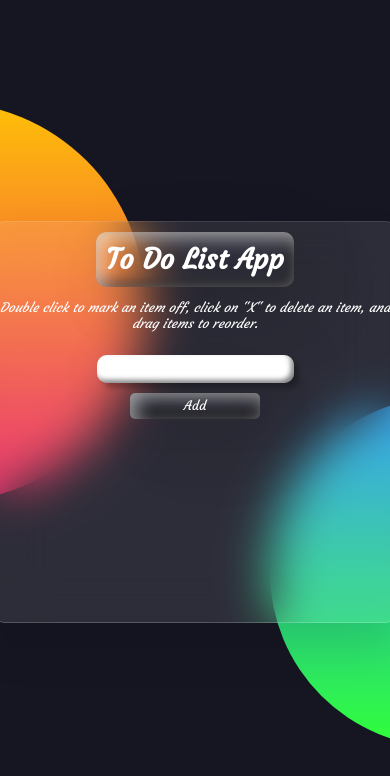
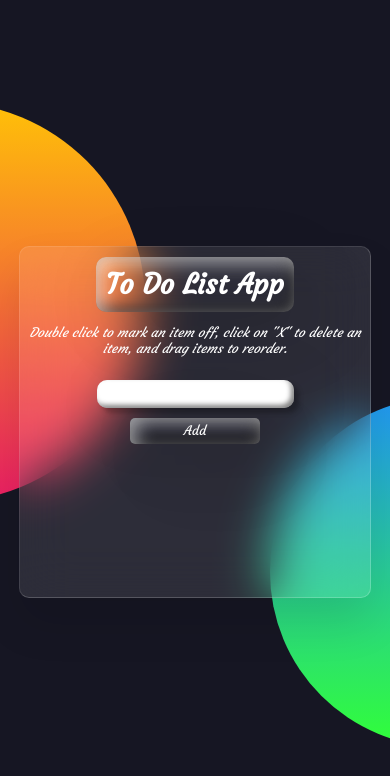
Before and after one commit to Alqatrony/ToDo-List-app, a plain HTML site: page index.html in a window 390 px wide. Drawn offline with nearby package versions, Linux system fonts and the light colour scheme.

Commit message:
modify some come

```diff
--- a/css/style.css
+++ b/css/style.css
@@ -162,3 +162,20 @@ h2{
 p {
   color: #fff;
 }
+
+@media only screen and (max-width: 600px) {
+  .container {
+    width: 350px;
+    min-height: 350px;
+    background: rgba(255, 255, 255, 0.1);
+    box-shadow: 0 25px 45px rgba(0, 0, 0, 0.1);
+    border: 1px solid rgba(255, 255, 255, 0.1);
+    border-right: 1px solid rgba(255, 255, 255, 0.2);
+    border-bottom: 1px solid rgba(255, 255, 255, 0.2);
+    backdrop-filter: blur(25px);
+    border-radius: 10px;
+    display: block;
+    text-align: center;
+    font-family: 'Courgette';
+  }
+}
```
